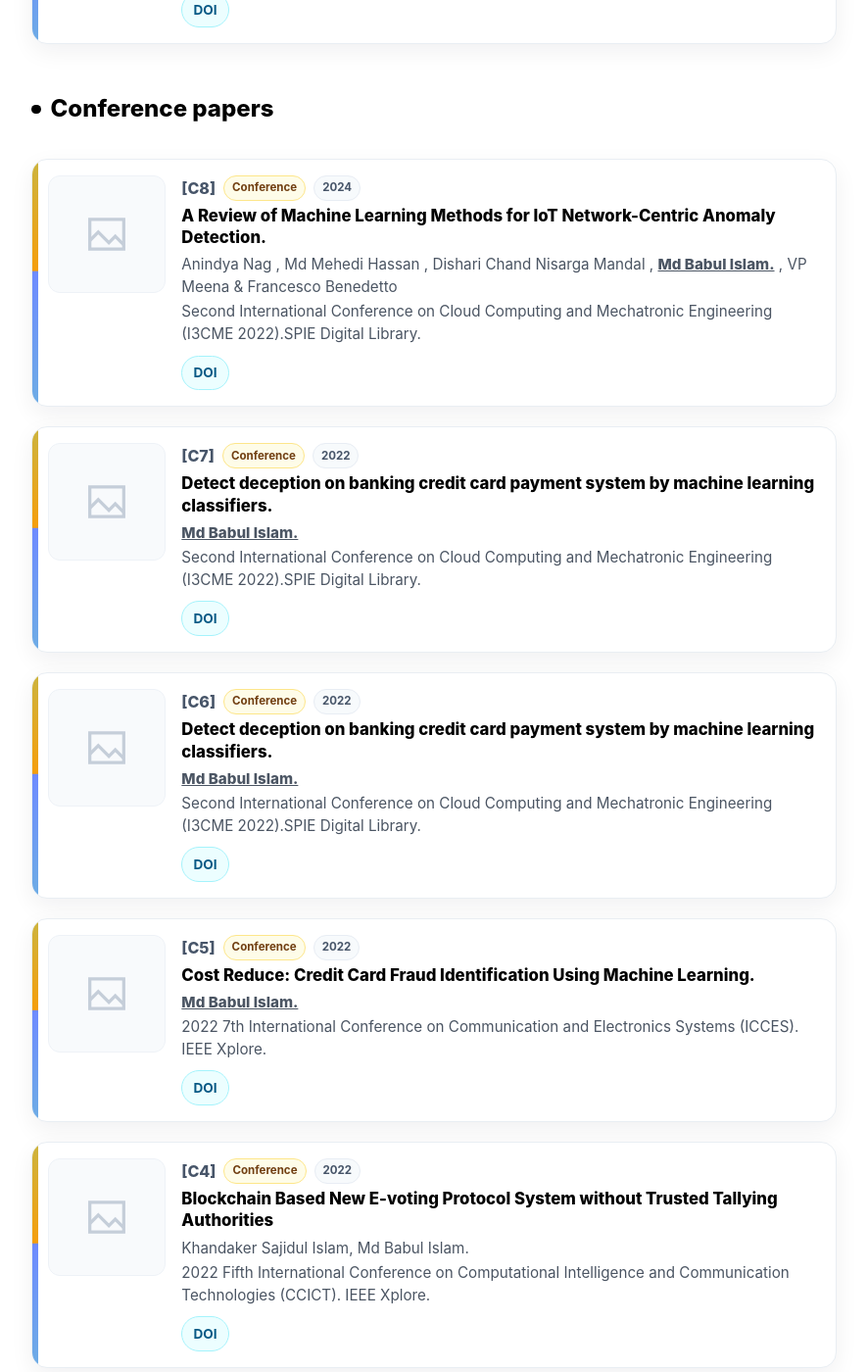
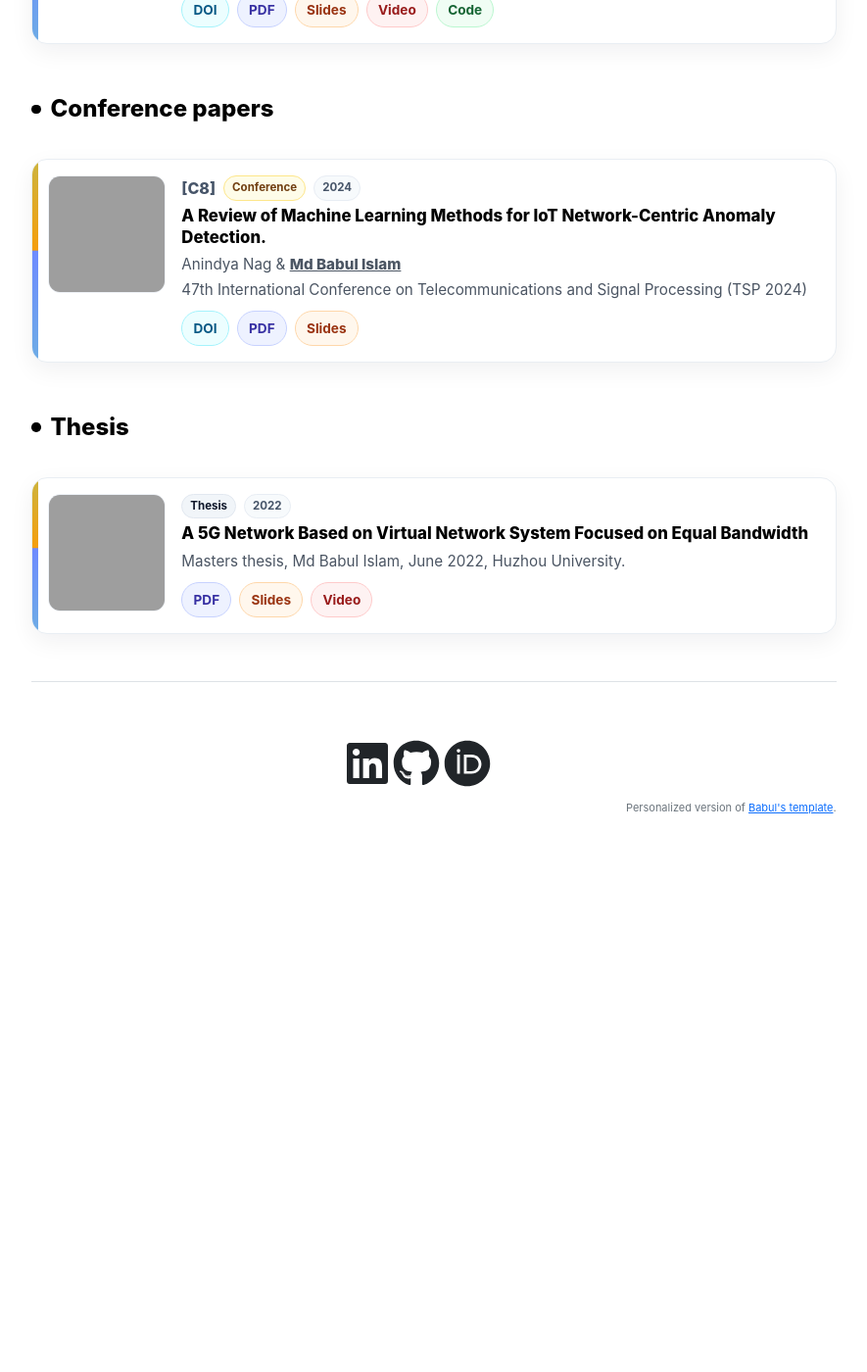
Before and after one commit to babulcseian/babulcseian.github.io, a Jekyll site: the page built from publications.md, in a window 1280 px wide and 1400 px high, scrolled down 410 px. Shown: the whole window at 98% size, without its empty margins (197-1082 px from the left). Built offline with Jekyll 4.4.1, drawn with Linux system fonts in a browser that asks for light colours; a style sheet for code colours, icons or effects is not loaded; after the commit the page ends 1354 px from its top, so only the background shows below that; some of the changed text lies outside the part shown; grey boxes are pictures that could not be loaded.

Commit message:
Update publications.yml

```diff
--- a/_data/publications.yml
+++ b/_data/publications.yml
@@ -1,35 +1,40 @@
+# publications.yml (place as _data/publications.yml)
+
 journal:
-- {idx: '[J7]', authors: [{name: 'Md Babul Islam', me: '1'}], year: '2024',
-title: 'A Meta-Survey on Intelligent Energy-Efficient Buildings',
-journal: 'Big Data and Cognitive Computing, Q1',
-doi: 'https://doi.org/10.3390/bdcc8080083'}
+  - idx: "[J7]"
+    year: 2024
+    title: "A Meta-Survey on Intelligent Energy-Efficient Buildings"
+    authors:
+      - { name: "Md Babul Islam", me: "1" }
+      - { name: "Coauthor Name" }
+    journal: "Big Data and Cognitive Computing (Q1)"
+    doi: "https://doi.org/10.3390/bdcc8080083"
+    paper: "https://your-site.com/papers/J7.pdf"
+    code: "https://github.com/yourrepo/J7"
+    slides: ""
+    videos: ""
+    figure: "/assets/img/papers/J7-thumb.jpg"
 
 conference:
-- {idx: '[C8]', authors: [{name: 'Anindya Nag'}, {name: 'Md Mehedi Hassan'}, {name: 'Dishari Chand Nisarga Mandal'},
-{name: 'Md Babul Islam.', me: '1'}, {name: 'VP Meena'}, {name: 'Francesco Benedetto'}],
-year: '2024',
-title: 'A Review of Machine Learning Methods for IoT Network-Centric Anomaly Detection.',
-journal: 'Second International Conference on Cloud Computing and Mechatronic Engineering (I3CME 2022).SPIE Digital Library.',
-doi: 'https://https://babulcseian.github.io/'}
-
-- {idx: '[C7]', authors: [{name: 'Md Babul Islam.', me: '1'}],
-year: '2022', title: 'Detect deception on banking credit card payment system by machine learning classifiers.',
-journal: 'Second International Conference on Cloud Computing and Mechatronic Engineering (I3CME 2022).SPIE Digital Library.',
-doi: 'https://doi.org/10.1117/12.2655113'}
-
-- {idx: '[C6]', authors: [{name: 'Md Babul Islam.', me: '1'}],
-year: '2022', title: 'Detect deception on banking credit card payment system by machine learning classifiers.',
-journal: 'Second International Conference on Cloud Computing and Mechatronic Engineering (I3CME 2022).SPIE Digital Library.',
-doi: 'https://doi.org/10.1117/12.2655113'}
-
-- {idx: '[C5]', authors: [{name: 'Md Babul Islam.', me: '1'}], year: '2022', title: 'Cost Reduce: Credit Card Fraud Identification Using Machine Learning.', journal: '2022 7th International Conference on Communication and Electronics Systems (ICCES). IEEE Xplore.', doi: 'https://doi.org/10.1109/ICCES54183.2022.9835811'}
-- {idx: '[C4]', authors: [{name: 'Khandaker Sajidul Islam, Md Babul Islam.', me: '2'}], year: '2022', title: 'Blockchain Based New E-voting Protocol System without Trusted Tallying Authorities', journal: '2022 Fifth International Conference on Computational Intelligence and Communication Technologies (CCICT). IEEE Xplore.', doi: 'https://doi.org/10.1109/CCiCT56684.2022.00064'}
-- {idx: '[C3]', authors: [{name: 'Md Babul Islam.', me: '1'}], year: '2022', title: 'Twitter Opinion Mining on COVID-19 Vaccinations by Machine Learning Presence.', journal: 'Proceedings of Third Doctoral Symposium on Computational Intelligence: DoSCI 2022. Springer Nature Singapore.', doi: 'https://doi.org/10.1007/978-981-19-3148-2_4'}
-- {idx: '[C2]', authors: [{name: 'Md Babul Islam.', me: '1'}], year: '2021', title: 'A Fiber Wireless Improved 5G Network-Based Virtual Networking System Focused on Equal Bandwidth.', journal: '2021 2nd international symposium on computer engineering and intelligent communications (ISCEIC). IEEE Xplore.', doi: 'https://doi.org/10.1109/ISCEIC53685.2021.00098'}
-- {idx: '[C1]', authors: [{name: 'Md Babul Islam.', me: '1'}], year: '2022', title: 'Pandemic Outbreak Time: Evaluation of Public Tweet Opinion by Machine Learning.', journal: '2022 IEEE International Conference on Current Development in Engineering and Technology (CCET). IEEE Xplore.', doi: 'https://doi.org/10.1109/CCET56606.2022.10080351'}
-
-book chapter:
-- {idx: '[C1]', authors: [{name: 'Md Babul Islam.', me: '1'}], year: '2022', title: 'Pandemic Outbreak Time: Evaluation of Public Tweet Opinion by Machine Learning.', journal: '2022 IEEE International Conference on Current Development in Engineering and Technology (CCET). IEEE Xplore.', doi: 'https://doi.org/10.1109/CCET56606.2022.10080351'}
+  - idx: "[C8]"
+    year: 2024
+    title: "A Review of Machine Learning Methods for IoT Network-Centric Anomaly Detection."
+    authors:
+      - { name: "Anindya Nag" }
+      - { name: "Md Babul Islam", me: "1" }
+    journal: "47th International Conference on Telecommunications and Signal Processing (TSP 2024)"
+    doi: ""
+    paper: "https://your-site.com/papers/C8.pdf"
+    slides: "https://your-site.com/slides/C8.pdf"
+    code: ""
+    videos: ""
+    figure: "/assets/img/papers/C8-thumb.png"
 
 thesis:
-- {title: 'A 5G Network Based on Virtual Network System Focused on Equal Bandwidth', description: 'Masters thesis, Md Babul Islam, June 2022, Huzhou University.'}
+  - title: "A 5G Network Based on Virtual Network System Focused on Equal Bandwidth"
+    description: "Masters thesis, Md Babul Islam, June 2022, Huzhou University."
+    year: 2022
+    paper: "https://your-site.com/thesis.pdf"
+    slides: ""
+    videos: ""
+    figure: "/assets/img/papers/thesis-thumb.jpg"
```
